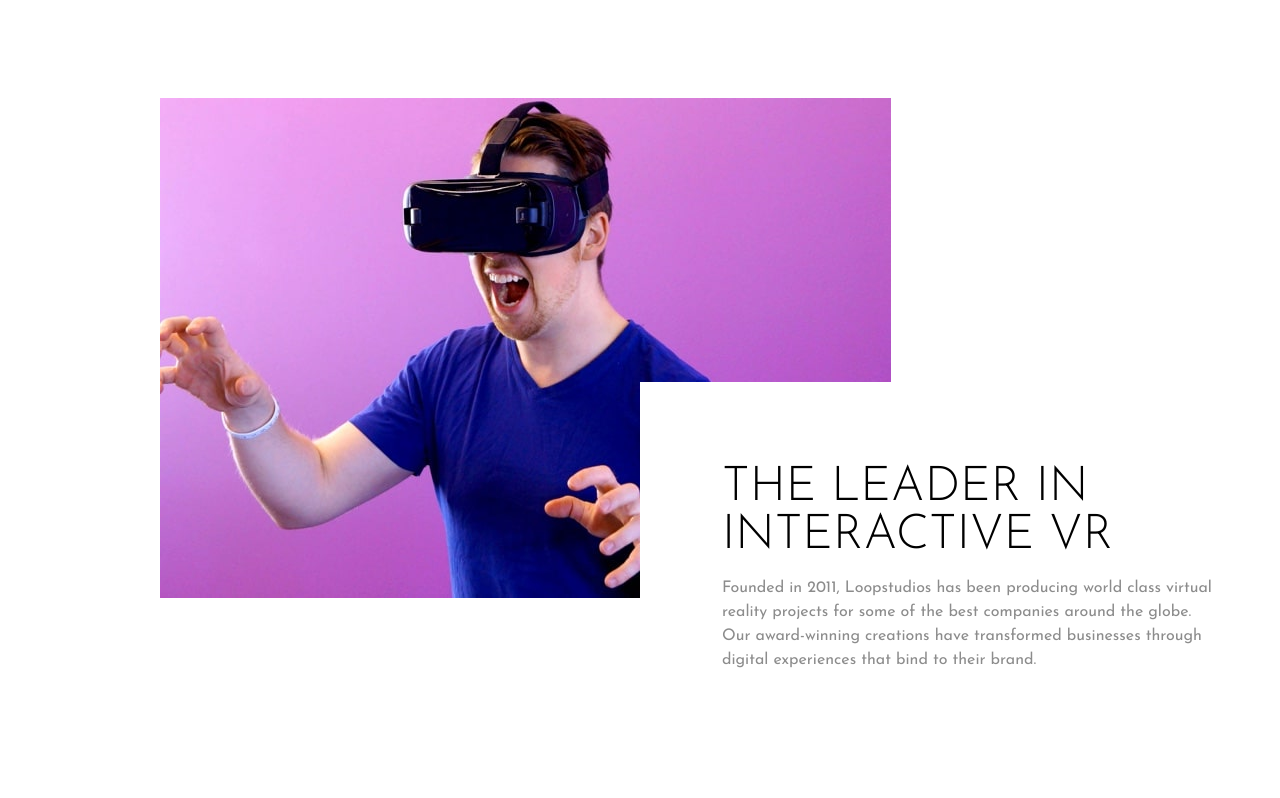
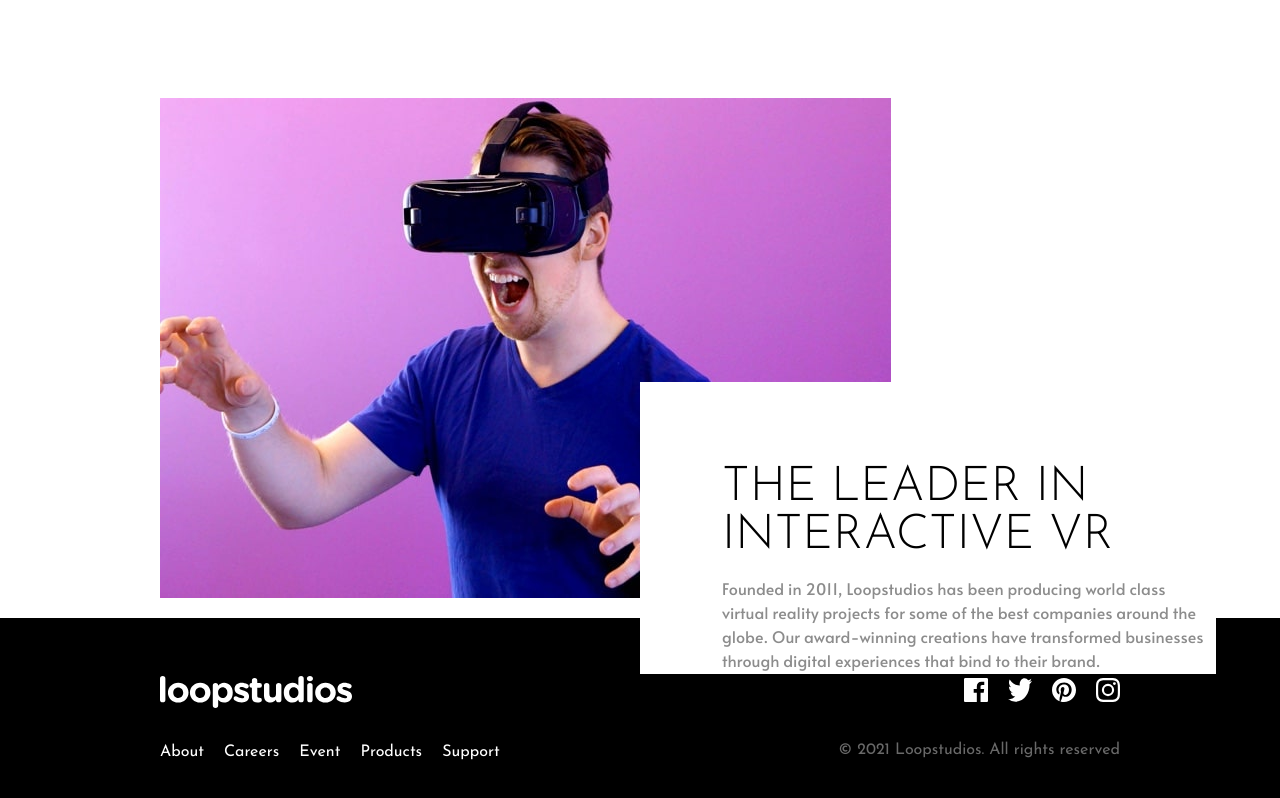
Before and after one commit to CalcagnoLoic/loopstudios, a React (Create React App) app: page / in a window 1280 px wide. Shown: the part 802-1600 px from the top of the page. Before the commit the page ends 1476 px from the top, so only its background shows below. Built offline with nearby package versions, Linux system fonts and the light colour scheme.

Commit message:
Components: Footer

```diff
--- a/src/components/App.jsx
+++ b/src/components/App.jsx
@@ -1,5 +1,6 @@
 import { Header } from "./Header";
 import { Section } from "./Section";
+import { Footer } from "./Footer";
 
 const App = () => {
   return(
@@ -10,8 +11,8 @@ const App = () => {
       <main>
         <Section />
       </main>
-      <footer>
-
+      <footer className="bg-Black p-5 md:px-32 xl:px-40 flex flex-col lg:flex-row lg:justify-between">
+        <Footer />
       </footer>
     </div>
   )
--- /dev/null
+++ b/src/components/Footer.jsx
@@ -0,0 +1,33 @@
+import logo from '../assets/images/logo.svg';
+import facebook from '../assets/images/icon-facebook.svg';
+import instagram from '../assets/images/icon-instagram.svg';
+import pinterest from '../assets/images/icon-pinterest.svg';
+import twitter from '../assets/images/icon-twitter.svg';
+
+const Footer = () => {
+    return (
+        <>
+            <div className='self-center mb-5 lg:mb-0'>
+                <img src={logo} alt="Logo Loopstudio" className='py-10 lg:mb-8 lg:py-0 '/>
+                <ul className="text-White flex flex-col gap-5 lg:flex-row">
+                    <li className='self-center'>About</li>
+                    <li className='self-center'>Careers</li>
+                    <li className='self-center'>Event</li>
+                    <li className='self-center'>Products</li>
+                    <li className='self-center'>Support</li>
+                </ul>
+            </div>
+            <div className='flex flex-col py-10'>
+                <div className='flex gap-5 self-center mb-5 lg:self-end lg:mb-9'>
+                    <img src={facebook} alt="Logo facebook" />
+                    <img src={twitter} alt="Logo twitter" />
+                    <img src={pinterest} alt="Logo pinterest" />
+                    <img src={instagram} alt="Logo instagram" />
+                </div>
+                <p className='text-Very-Dark-Gray self-center'>&copy; 2021 Loopstudios. All rights reserved</p>
+            </div>
+        </>
+    )
+}
+
+export { Footer }
--- a/src/components/Section.jsx
+++ b/src/components/Section.jsx
@@ -8,7 +8,7 @@ const Section = () => {
             <img src={interactive_desktop} alt="Illutration of interactive VR" className='hidden md:block z-0'/>
             <div className='z-10 lg:border-2 lg:border-white lg:bg-white xl:absolute xl:max-w-xl xl:pl-20 xl:pt-12 xl:top-[148%] xl:left-[50%]'>
                 <h2 className='uppercase text-center text-4xl mt-8 font-light mb-4 xl:text-5xl xl:text-start'>The leader in interactive vr</h2>
-                <p className='text-center text-Dark-Gray xl:text-start'>Founded in 2011, Loopstudios has been producing world class virtual reality projects for some of the best companies around the globe. Our award-winning creations have transformed businesses through digital experiences that bind to their brand.</p>
+                <p className='text-center text-Dark-Gray xl:text-start font-alata'>Founded in 2011, Loopstudios has been producing world class virtual reality projects for some of the best companies around the globe. Our award-winning creations have transformed businesses through digital experiences that bind to their brand.</p>
             </div>
 
         </div>
```
